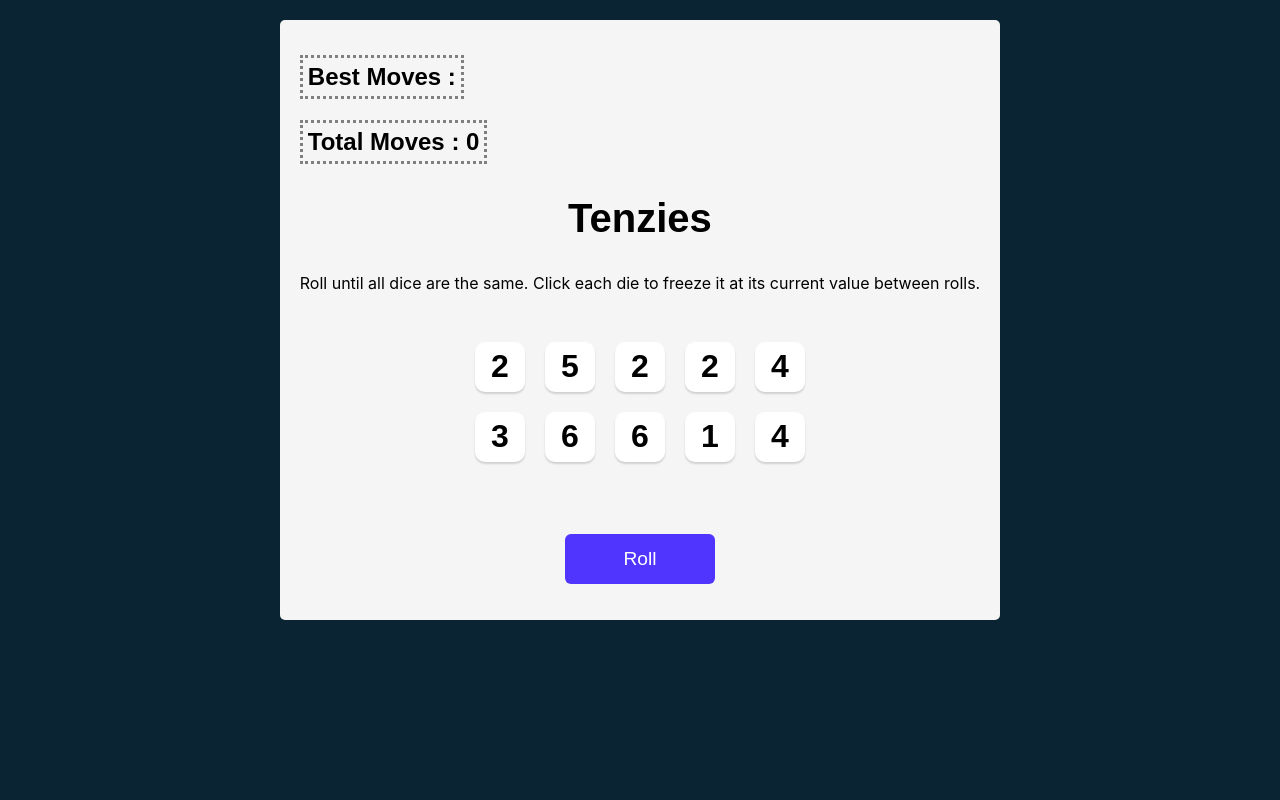
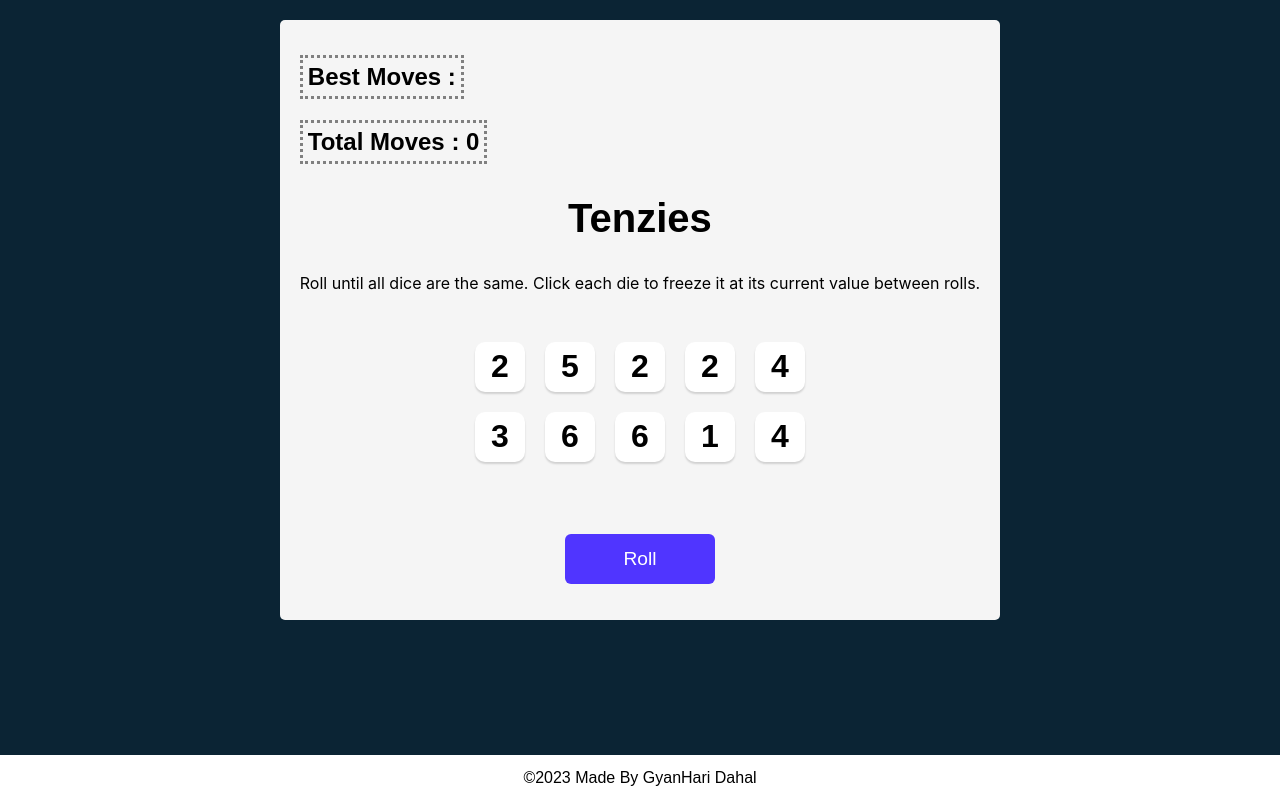
Before and after one commit to Gyanhari/Tenzie-Game, a React (Vite) app: page / in a window 1280 px wide. Built offline with nearby package versions, Linux system fonts and the light colour scheme.

Commit message:
Added Footer

```diff
--- a/src/App.css
+++ b/src/App.css
@@ -93,3 +93,15 @@ main {
   border: 3px dotted gray;
   padding: 5px;
 }
+.footer-component {
+  position: absolute;
+  bottom: 0;
+  left: 0;
+  text-align: center;
+  background-color: white;
+  width: 100%;
+  display: flex;
+  min-height: 45px;
+  align-items: center;
+  justify-content: center;
+}
--- a/src/App.jsx
+++ b/src/App.jsx
@@ -2,6 +2,7 @@ import React, { useEffect, useState } from "react";
 import Die from "./dieComponent";
 import { nanoid } from "nanoid";
 import Confetti from "react-confetti";
+import Footer from "./Footer";
 
 export default function App() {
   const [totalMoves, setTotalMoves] = useState(-1);
@@ -96,6 +97,7 @@ export default function App() {
         </button>
       </main>
       {tenzies && <Confetti />}
+      <Footer />
     </>
   );
 }
--- /dev/null
+++ b/src/Footer.jsx
@@ -0,0 +1,12 @@
+import React from "react";
+
+function Footer() {
+  return (
+    <>
+      <div className="footer-component">
+        <footer>&copy;2023 Made By GyanHari Dahal </footer>
+      </div>
+    </>
+  );
+}
+export default Footer;
```
